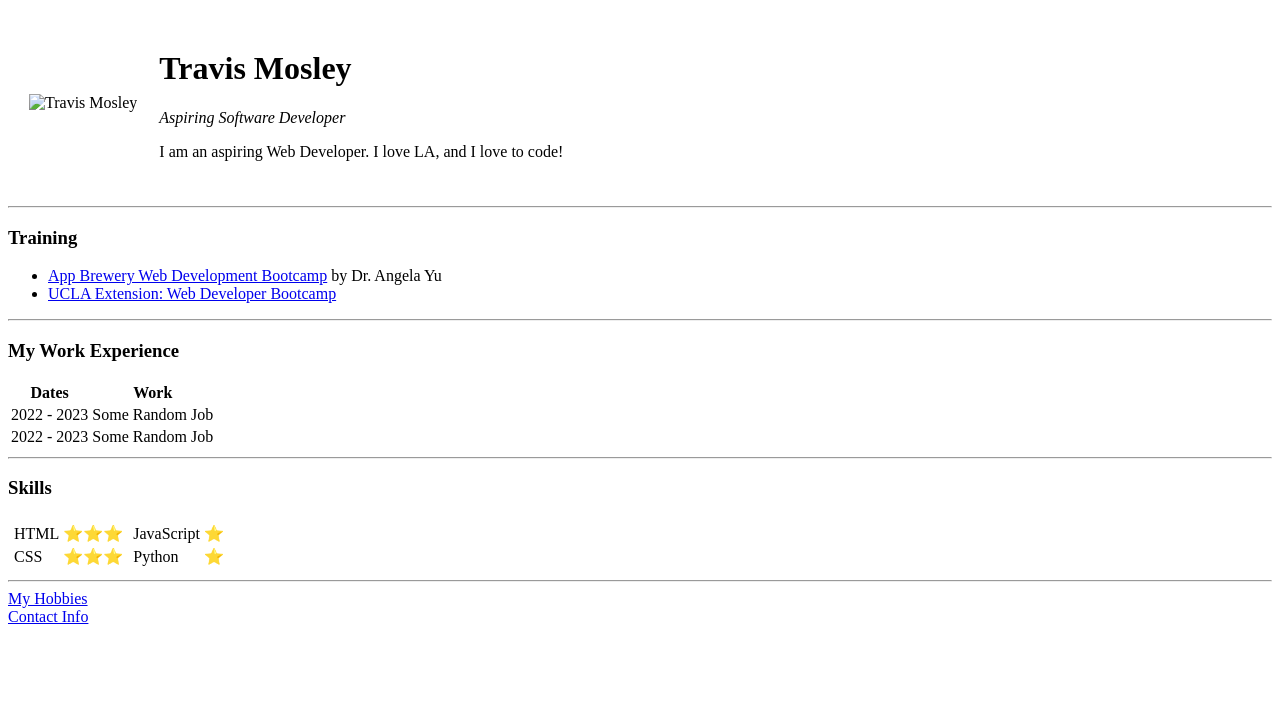
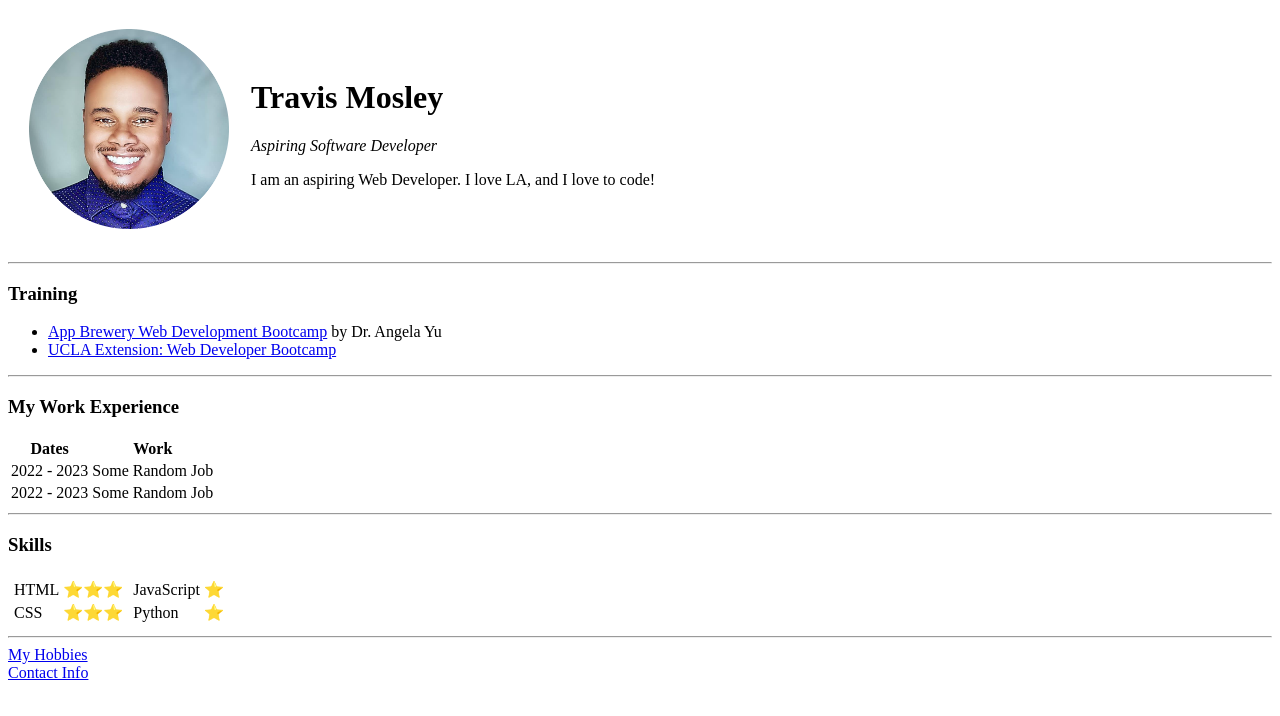
Before and after one commit to travis-mosley/CV, a plain HTML site: page index.html in a window 1280 px wide. Drawn offline with Linux system fonts and the light colour scheme.

Commit message:
Add initial CV website files

```diff
--- a/index.html
+++ b/index.html
@@ -12,7 +12,7 @@
     <table cellspacing = "20">
       <tr>
         <td>
-          <img src = "images/Travis.png" alt = "Travis Mosley" width="200">
+          <img src ="Travis.png" alt = "Travis Mosley" width="200">
         </td>
         <td>
           <h1>Travis Mosley</h1>
```
